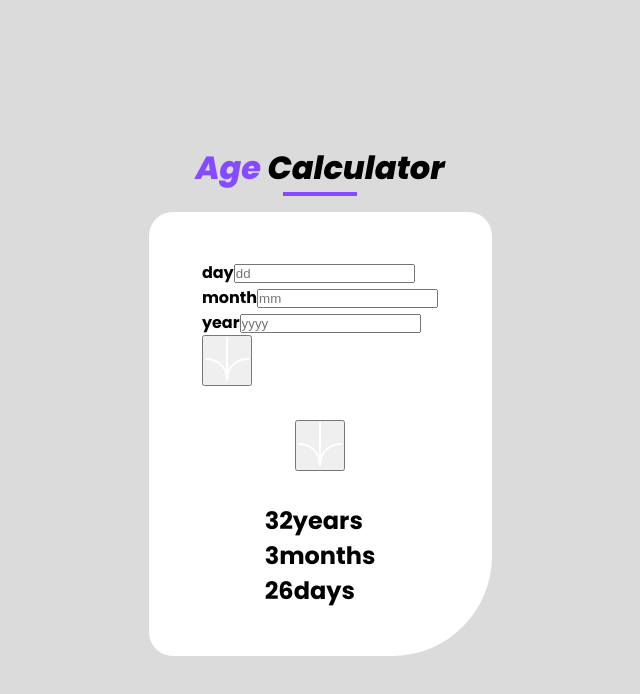
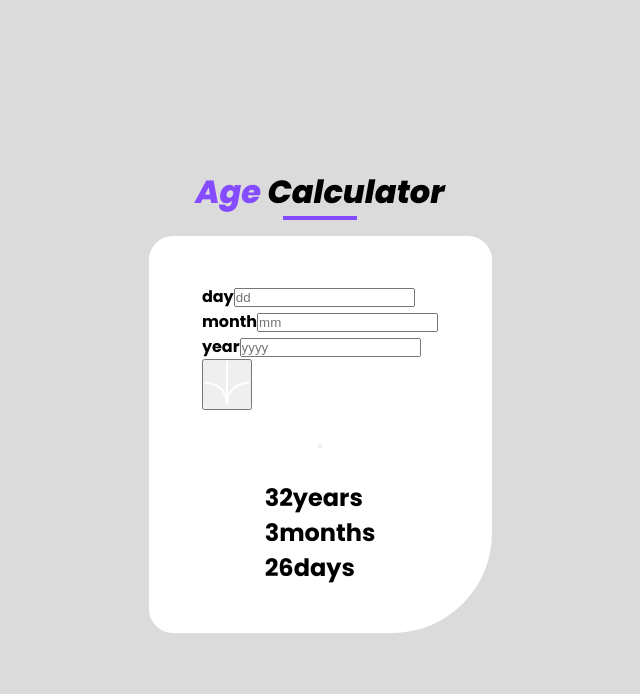
Before and after one commit to Hcmwebs/age-calculator-app, a React (Vite) app: page / in a window 1280 px wide. Shown: the top 694 px of the page, without its empty margins (320-960 px from the left). Built offline with nearby package versions, Linux system fonts and the light colour scheme.

Commit message:
moved the subnit button into the form
Signed-off-by: Heze <64218603+Hcmwebs@users.noreply.github.com>

```diff
--- a/src/App.jsx
+++ b/src/App.jsx
@@ -7,17 +7,9 @@ const App = () => {
 		<div className='container'>
 			<Title />
 			<Wrapper>
-        <Form />
+				<Form />
 				<button className='submit'>
-					<svg
-						xmlns='http://www.w3.org/2000/svg'
-						width='46'
-						height='44'
-						viewBox='0 0 46 44'>
-						<g fill='none' stroke='#FFF' stroke-width='2'>
-							<path d='M1 22.019C8.333 21.686 23 25.616 23 44M23 44V0M45 22.019C37.667 21.686 23 25.616 23 44' />
-						</g>
-					</svg>
+
 				</button>
 				<div className='age'>
 					<div className='years'>
```
